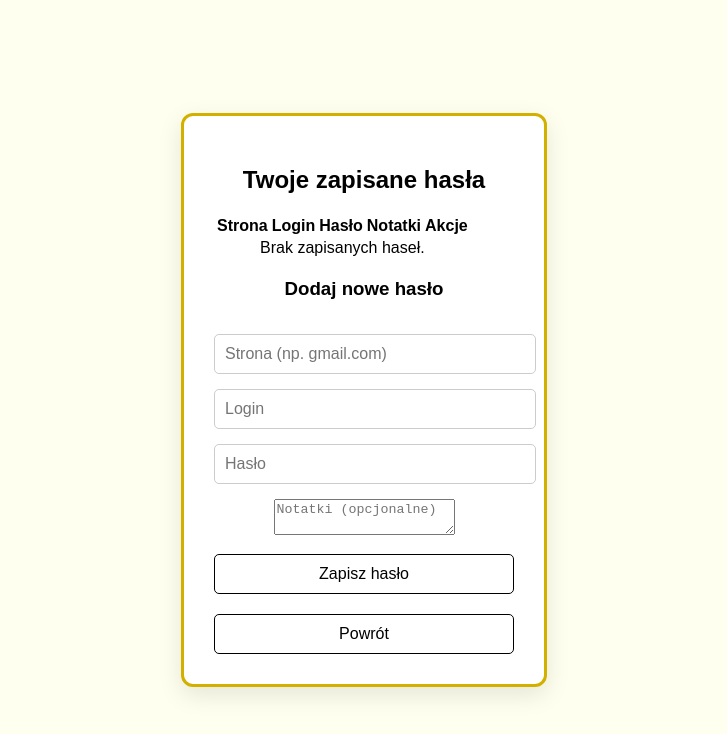
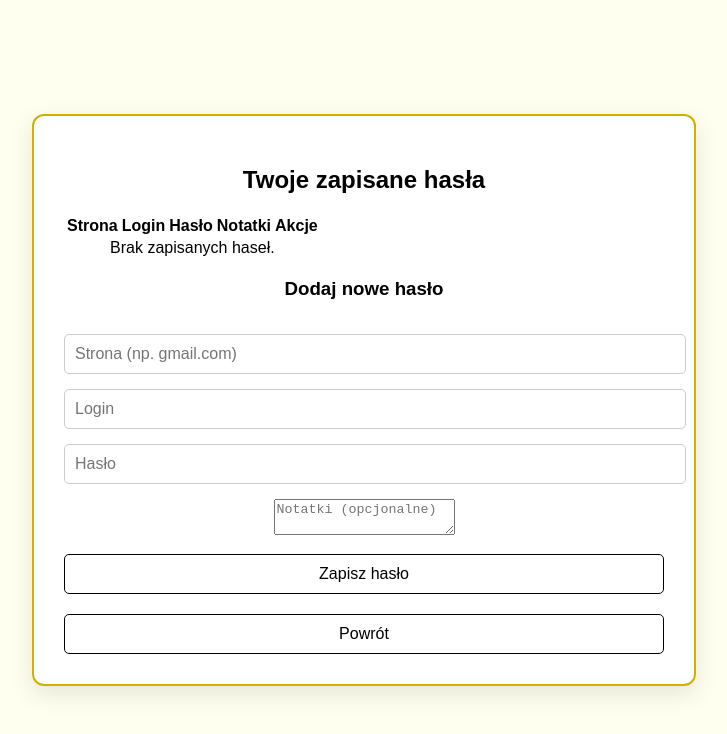
Before and after one commit to Masarny/Praca-Dyplomowa-React, a React (Vite) app in the folder frontend/: page /user_passwords in a window 1280 px wide. Shown: the top 734 px of the page, without its empty margins (276-1003 px from the left). Built offline with nearby package versions, Linux system fonts and the light colour scheme.

Commit message:
Changed password upgrading and some small staff

```diff
--- a/frontend/src/pages/UserPasswords.jsx
+++ b/frontend/src/pages/UserPasswords.jsx
@@ -121,14 +121,12 @@ export default function UserPasswords() {
     }
   };
 
-  // 👇 nowa funkcja: pokaż/ukryj hasło
   const togglePasswordVisibility = (id) => {
     setVisiblePasswords((prev) =>
       prev.includes(id) ? prev.filter((v) => v !== id) : [...prev, id]
     );
   };
 
-  // 👇 nowa funkcja: kopiuj hasło
   const handleCopyPassword = async (text) => {
     try {
       await navigator.clipboard.writeText(text);
@@ -139,7 +137,7 @@ export default function UserPasswords() {
   };
 
   return (
-    <div className="container">
+    <div className="container_db">
       <h2>Twoje zapisane hasła</h2>
 
       {error && <p style={{ color: "red" }}>{error}</p>}
--- a/frontend/src/style.css
+++ b/frontend/src/style.css
@@ -22,7 +22,6 @@ body {
 
 .container_guide {
     max-width: 800px;
-    width: 90%;
     background: white;
     border: 2px solid #D1B000;
     padding: 30px;
@@ -33,6 +32,16 @@ body {
     overflow-y: auto;
     max-height: 90vh;
     scroll-snap-type: y mandatory;
+}
+
+.container_db {
+    max-width: 600px;
+    background: white;
+    border: 2px solid #D1B000;
+    padding: 30px;
+    border-radius: 12px;
+    box-shadow: 0 8px 24px rgba(0, 0, 0, 0.1);
+    text-align: center;
 }
 
 input, button {
```
Also changed, not shown: 1 other file (tests, documents, lock files or other folders).
